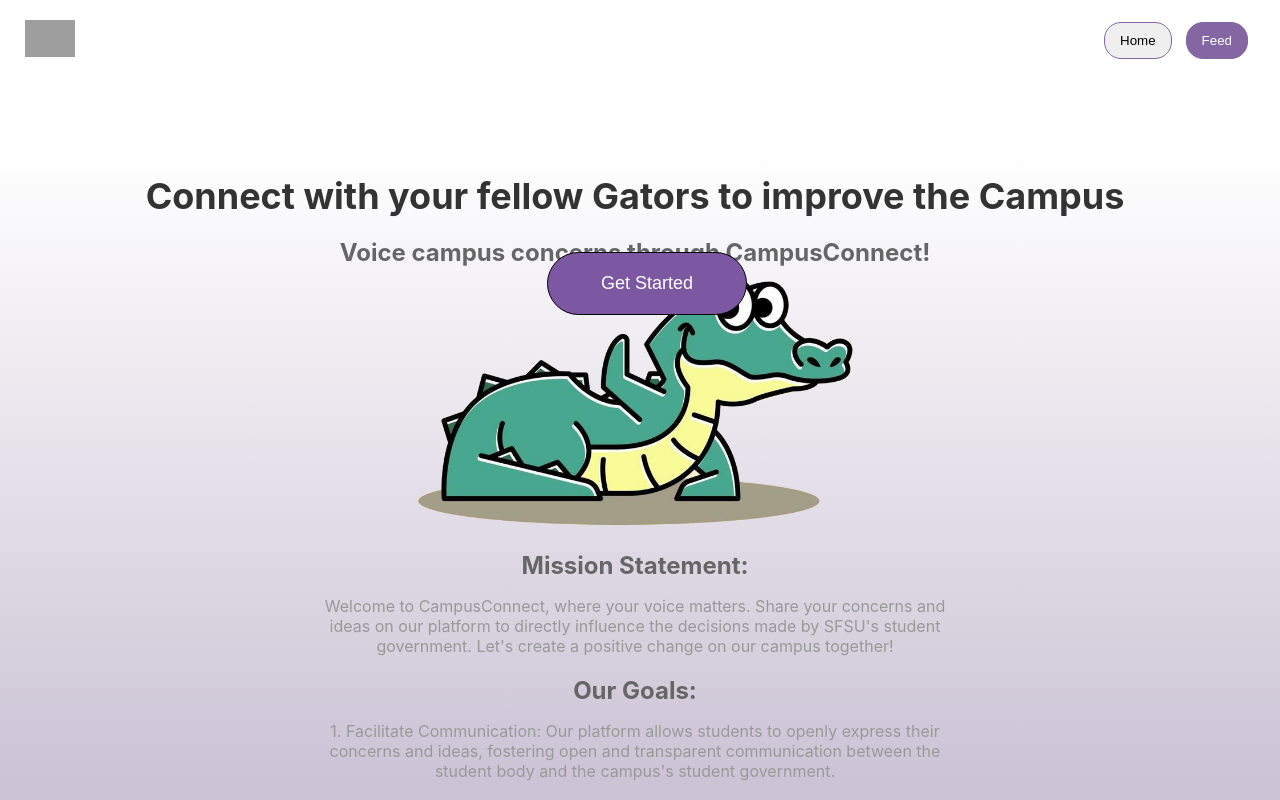
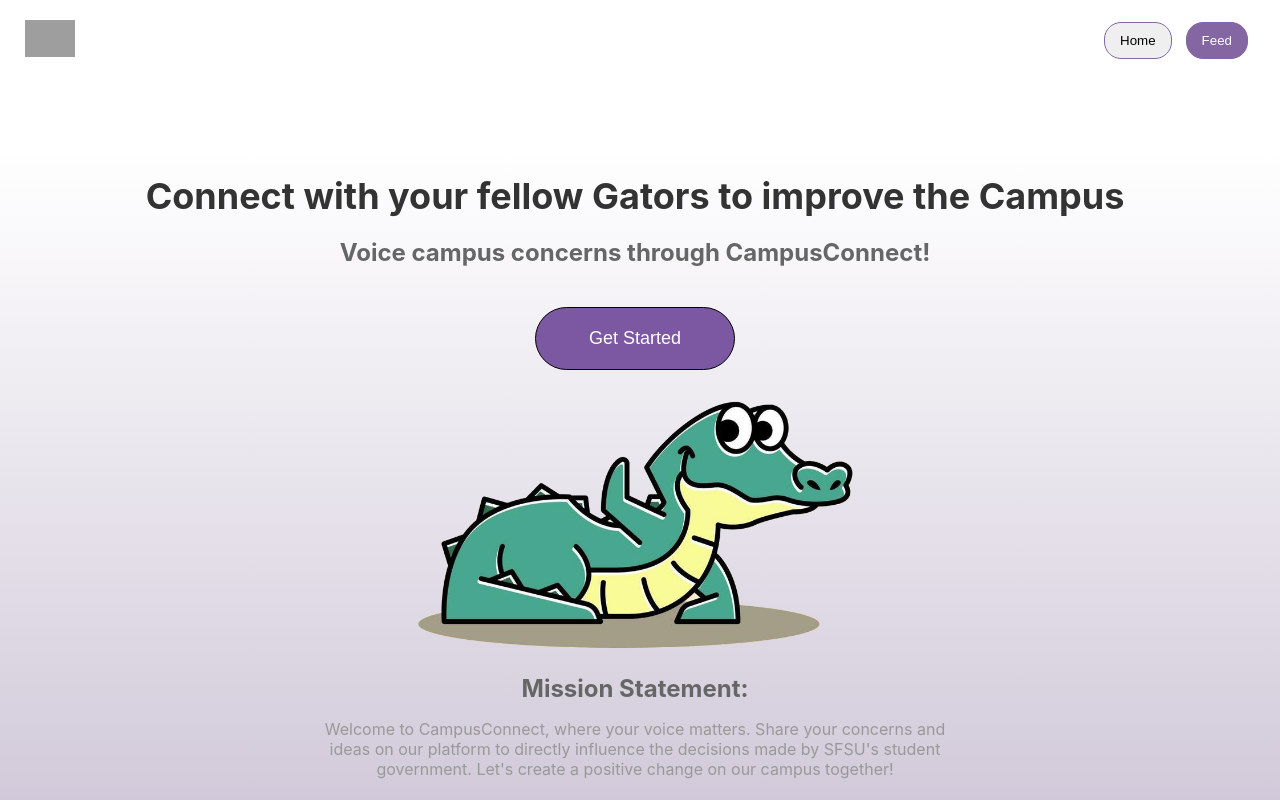
Before and after one commit to palina0k/CampusConnectWebsite, a React (Create React App) app: page / in a window 1280 px wide. Shown: the top 800 px of the page. Built offline with nearby package versions, Linux system fonts and the light colour scheme; grey boxes are pictures that could not be loaded.

Commit message:
more centering

```diff
--- a/src/pages/Home.css
+++ b/src/pages/Home.css
@@ -15,14 +15,16 @@
 .home-button {
     background-color:#7d58a2;
     color:white;
-    position: absolute;
+    /* position: absolute;  */
     width:200px;
     border-radius: 40px;
     padding: 20px;
     font-size: large;
-    margin-top: 20px;
+    margin-top: 30px;
+    margin-bottom:30px;
+    /* margin-top: 20px;
     left: 50%;
-    transform: translateX(-50%);
+    transform: translateX(-50%); */
 }
 
 button:hover {
```
